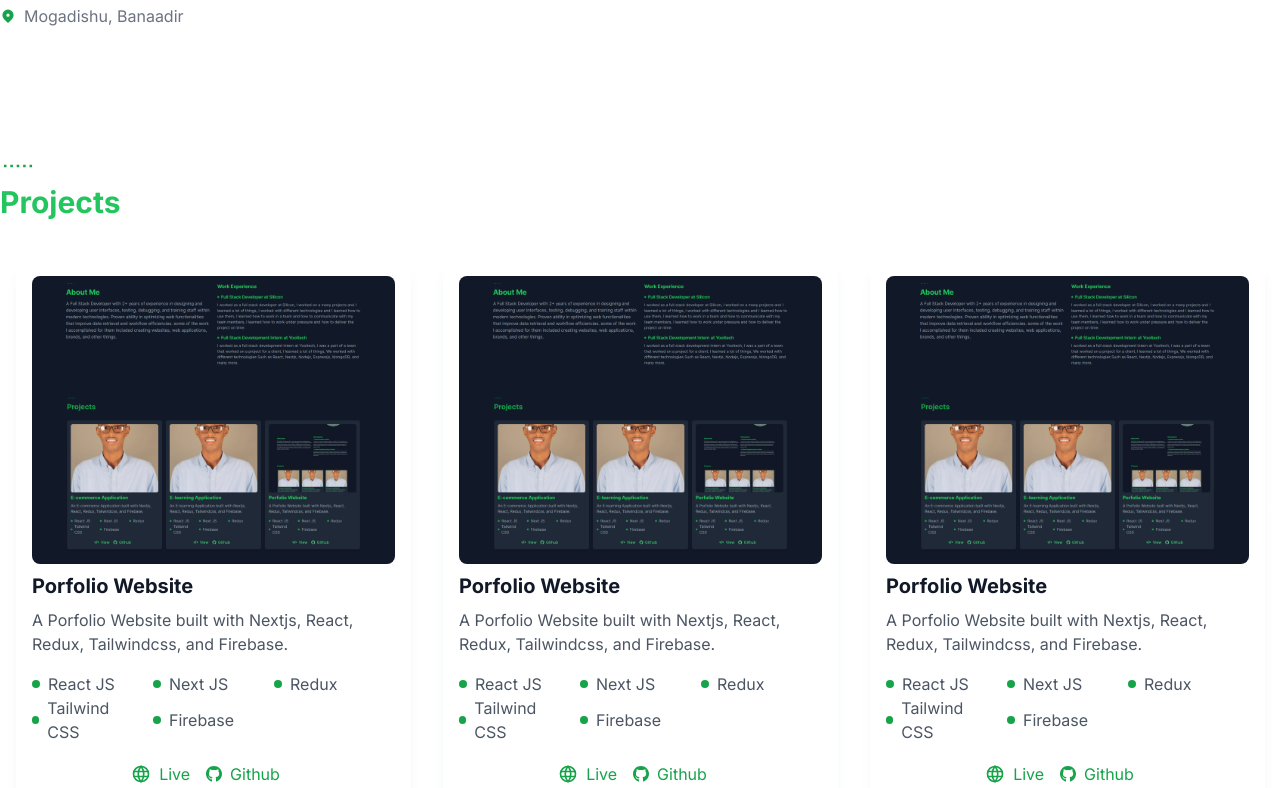
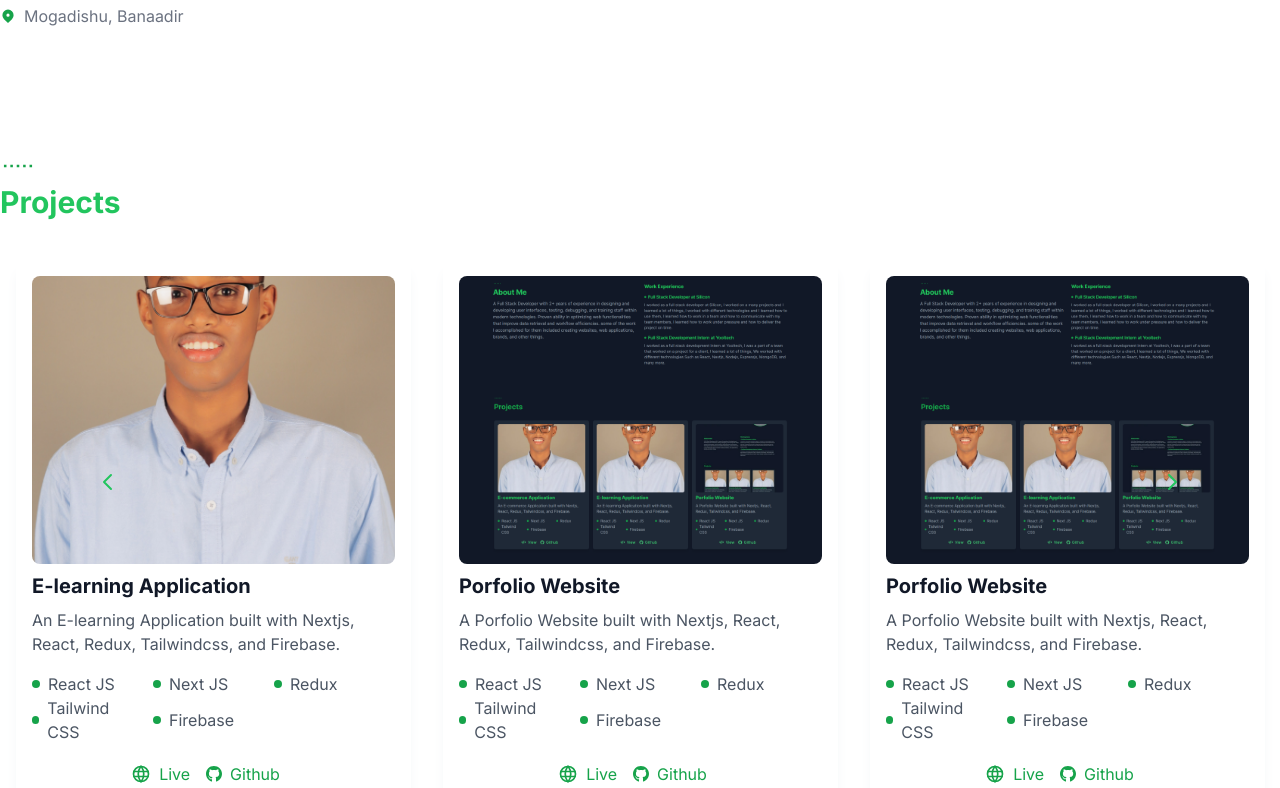
Before and after one commit to aaqyaar/abdizamed.dev, a Next.js app: page / in a window 1280 px wide. Shown: the part 972-1760 px from the top of the page. Built offline with nearby package versions, Linux system fonts and the light colour scheme; no server answers; the database is empty.

Commit message:
react slick custom responsive arrows

```diff
--- a/app/blogs.tsx
+++ b/app/blogs.tsx
@@ -17,7 +17,7 @@ const settings = {
   autoplay: true,
   autoplaySpeed: 5000,
 
-  arrows: true,
+  // arrows: true,
 
   responsive: [
     {
@@ -47,11 +47,13 @@ const settings = {
   ],
 };
 
-export default function TestBlogs({ posts }: any) {
+export default function TestBlogs({ posts }: { posts: any }) {
+  const slider = React.useRef<any>(null);
   return (
-    <div className="my-10 mr-4">
+    <div className="relative my-10 mr-4">
       <h2 className="text-3xl font-bold text-green-500">Latest Posts</h2>
-      <Slider {...settings}>
+
+      <Slider {...settings} ref={slider}>
         {posts.map((post: any) => (
           <div className="p-4" key={post.id}>
             <div className="rounded-lg bg-white p-4 shadow-lg shadow-gray-100 dark:bg-gray-800 dark:shadow-gray-900">
--- a/containers/Projects/Projects.tsx
+++ b/containers/Projects/Projects.tsx
@@ -14,19 +14,19 @@ const settings = {
   infinite: true,
   speed: 500,
   slidesToShow: 3,
-  slidesToScroll: 3,
+  slidesToScroll: 1,
   initialSlide: 0,
 
   autoplay: true,
   autoplaySpeed: 5000,
 
-  arrows: true,
+  arrows: false,
   responsive: [
     {
       breakpoint: 1024,
       settings: {
         slidesToShow: 2,
-        slidesToScroll: 2,
+        slidesToScroll: 1,
         infinite: true,
         dots: true,
       },
@@ -50,15 +50,69 @@ const settings = {
   ],
 };
 
+const renderArrows = (slider: any) => {
+  return (
+    <div className="slick-arrow">
+      {/* next button */}
+      <div className="flex justify-end">
+        <button
+          className="absolute top-1/2 right-4 z-10 -translate-y-1/4 transform rounded-full text-green-500 dark:bg-green-600 dark:text-green-50 lg:right-24"
+          // responsive button
+          // className="absolute top-1/2 right-4 z-10 -translate-y-1/4 transform rounded-full text-green-500 dark:bg-green-600 dark:text-green-50"
+          onClick={() => slider.current.slickNext()}
+        >
+          <svg
+            xmlns="http://www.w3.org/2000/svg"
+            className="h-6 w-6"
+            fill="none"
+            viewBox="0 0 24 24"
+            stroke="currentColor"
+          >
+            <path
+              strokeLinecap="round"
+              strokeLinejoin="round"
+              strokeWidth={2}
+              d="M9 5l7 7-7 7"
+            />
+          </svg>
+        </button>
+      </div>
+      {/* prev button */}
+      <div className="flex justify-start">
+        <button
+          className="absolute left-4 top-1/2 z-10 -translate-y-1/4 transform rounded-full text-green-500 dark:bg-green-600 dark:text-green-50 lg:left-24"
+          onClick={() => slider.current.slickPrev()}
+        >
+          <svg
+            xmlns="http://www.w3.org/2000/svg"
+            className="h-6 w-6"
+            fill="none"
+            viewBox="0 0 24 24"
+            stroke="currentColor"
+          >
+            <path
+              strokeLinecap="round"
+              strokeLinejoin="round"
+              strokeWidth={2}
+              d="M15 19l-7-7 7-7"
+            />
+          </svg>
+        </button>
+      </div>
+    </div>
+  );
+};
+
 export default function Projects() {
+  const slider = React.useRef<any>(null);
   return (
-    <section className="w-screen bg-white dark:bg-gray-900">
+    <section className="relative w-screen bg-white dark:bg-gray-900">
       <div className="mx-4 py-10 md:mx-10 lg:mx-auto lg:max-w-screen-xl">
         <AiOutlineSmallDash className="text-4xl text-green-600" />
 
         <h2 className="text-3xl font-bold text-green-500">Projects</h2>
-
-        <Slider {...settings}>
+        <>{renderArrows(slider)}</>
+        <Slider {...settings} ref={slider}>
           {projects.map((project: ProjectType, i) => (
             <div
               className="mt-10 rounded-lg bg-white shadow-lg shadow-gray-100 dark:bg-gray-800 dark:shadow-gray-900"
```
